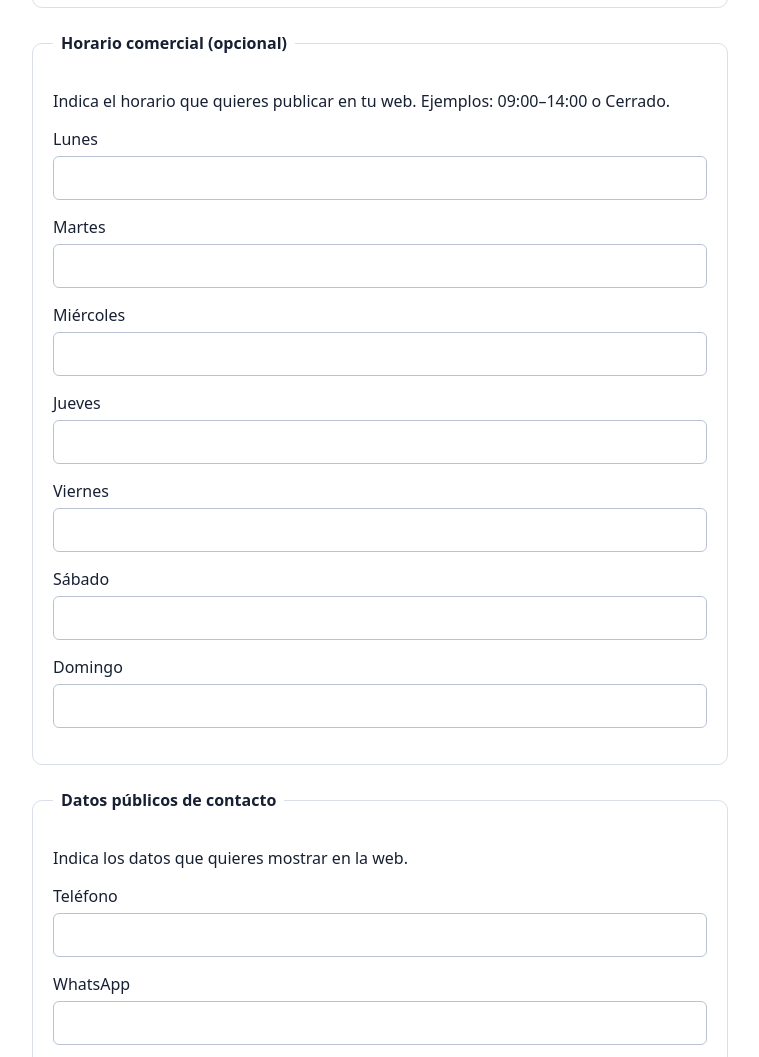
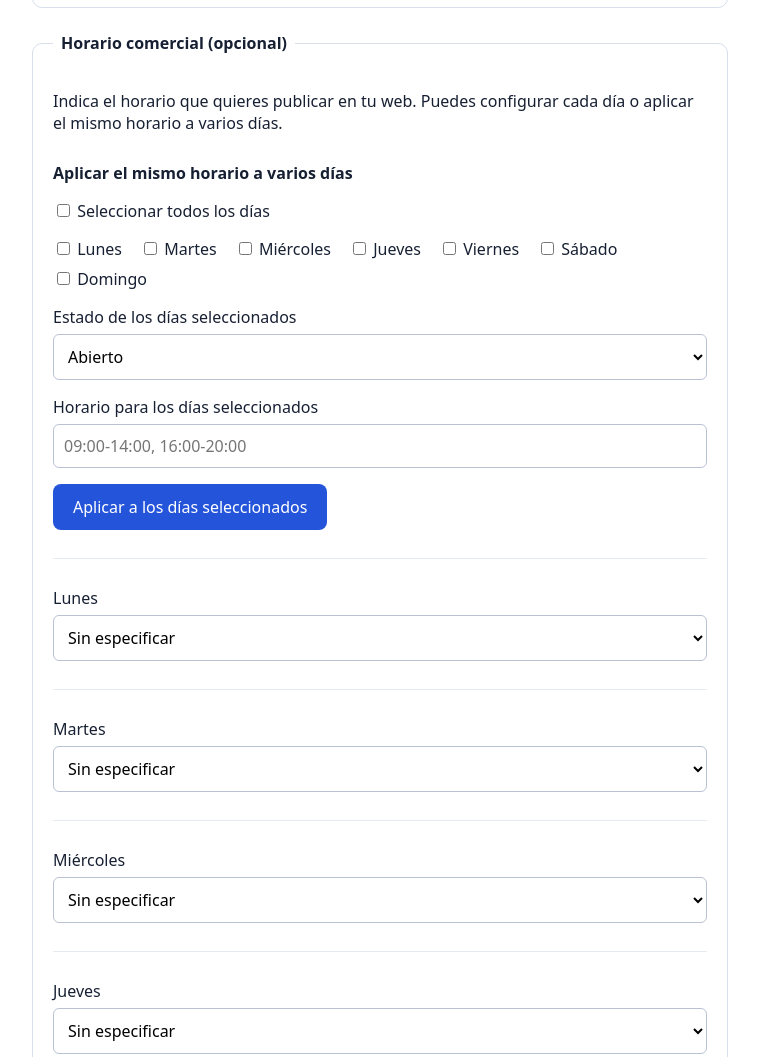
Before and after one commit to manumnzz/WebAgent, a plain HTML site: page src/intake/frontend/index.html in a window 1280 px wide. Shown: the part 843-1900 px from the top of the page, without its empty margins (260-1019 px from the left). Drawn offline with Linux system fonts and the light colour scheme.

Commit message:
Restore bulk weekday editing for business opening hours

```diff
--- a/src/intake/frontend/index.html
+++ b/src/intake/frontend/index.html
@@ -127,7 +127,28 @@
 
       <fieldset>
         <legend>Horario comercial (opcional)</legend>
-        <p>Indica el horario que quieres publicar en tu web. Ejemplos: 09:00–14:00 o Cerrado.</p>
+        <p>Indica el horario que quieres publicar en tu web. Puedes configurar cada día o aplicar el mismo horario a varios días.</p>
+
+        <div class="booking-day">
+          <strong>Aplicar el mismo horario a varios días</strong>
+          <label><input type="checkbox" id="all-opening-days"> Seleccionar todos los días</label>
+          <div id="bulk-opening-days" class="bulk-days"></div>
+          <label>
+            Estado de los días seleccionados
+            <select id="bulk-opening-mode">
+              <option value="open">Abierto</option>
+              <option value="closed">Cerrado</option>
+              <option value="unknown">Sin especificar</option>
+            </select>
+          </label>
+          <label id="bulk-opening-hours-label">
+            Horario para los días seleccionados
+            <input id="bulk-opening-hours" maxlength="120" placeholder="09:00-14:00, 16:00-20:00">
+          </label>
+          <button type="button" id="apply-opening-hours">Aplicar a los días seleccionados</button>
+          <p id="bulk-opening-status" role="status"></p>
+        </div>
+
         <div id="opening-hours"></div>
       </fieldset>
 
@@ -486,17 +507,106 @@
 
     const openingHoursFields = document.querySelector("#opening-hours");
 
-    for (const [weekday, name] of weekdays) {
+    const openingHoursRows = weekdays.map(([weekday, name]) => {
+      const row = document.createElement("div");
+      row.className = "booking-day";
+
       const label = document.createElement("label");
       label.textContent = name;
 
+      const select = document.createElement("select");
+      for (const [value, text] of [
+        ["unknown", "Sin especificar"],
+        ["closed", "Cerrado"],
+        ["open", "Abierto"]
+      ]) {
+        const option = document.createElement("option");
+        option.value = value;
+        option.textContent = text;
+        select.append(option);
+      }
+      label.append(select);
+
       const input = document.createElement("input");
-      input.name = `opening_hours_${weekday}`;
+      input.name = "opening_hours_" + weekday;
       input.maxLength = 120;
+      input.placeholder = "09:00-14:00, 16:00-20:00";
+      input.setAttribute("aria-label", "Horario comercial del " + name.toLowerCase());
 
-      label.append(input);
-      openingHoursFields.append(label);
-    }
+      function updateDay() {
+        if (select.value === "closed") {
+          input.value = "Cerrado";
+        } else if (select.value === "unknown" || input.value === "Cerrado") {
+          input.value = "";
+        }
+        input.hidden = select.value !== "open";
+      }
+
+      select.addEventListener("change", updateDay);
+      updateDay();
+      row.append(label, input);
+      openingHoursFields.append(row);
+
+      return { weekday, name, select, input };
+    });
+
+    const bulkOpeningDays = document.querySelector("#bulk-opening-days");
+    const bulkOpeningMode = document.querySelector("#bulk-opening-mode");
+    const bulkOpeningHours = document.querySelector("#bulk-opening-hours");
+    const bulkOpeningHoursLabel = document.querySelector("#bulk-opening-hours-label");
+    const bulkOpeningStatus = document.querySelector("#bulk-opening-status");
+    const allOpeningDays = document.querySelector("#all-opening-days");
+
+    const bulkOpeningCheckboxes = openingHoursRows.map(row => {
+      const label = document.createElement("label");
+      const checkbox = document.createElement("input");
+      checkbox.type = "checkbox";
+      checkbox.value = row.weekday;
+      label.append(checkbox, " " + row.name);
+      bulkOpeningDays.append(label);
+      checkbox.addEventListener("change", () => {
+        allOpeningDays.checked = bulkOpeningCheckboxes.every(item => item.checkbox.checked);
+      });
+      return { row, checkbox };
+    });
+
+    allOpeningDays.addEventListener("change", () => {
+      for (const { checkbox } of bulkOpeningCheckboxes) {
+        checkbox.checked = allOpeningDays.checked;
+      }
+    });
+
+    bulkOpeningMode.addEventListener("change", () => {
+      bulkOpeningHoursLabel.hidden = bulkOpeningMode.value !== "open";
+    });
+
+    document.querySelector("#apply-opening-hours")
+      .addEventListener("click", () => {
+        const selected = bulkOpeningCheckboxes
+          .filter(({ checkbox }) => checkbox.checked)
+          .map(({ row }) => row);
+
+        if (!selected.length) {
+          bulkOpeningStatus.textContent = "Selecciona al menos un día.";
+          return;
+        }
+
+        const mode = bulkOpeningMode.value;
+        const hours = bulkOpeningHours.value.trim();
+        if (mode === "open" && !hours) {
+          bulkOpeningStatus.textContent = "Escribe el horario de los días abiertos.";
+          return;
+        }
+
+        for (const row of selected) {
+          row.select.value = mode;
+          if (mode === "open") row.input.value = hours;
+          row.select.dispatchEvent(new Event("change"));
+        }
+        bulkOpeningStatus.textContent =
+          "Configuración aplicada a " + selected.length +
+          " día(s). Puedes ajustar cada día por separado.";
+      });
 
     const scheduleRows = weekdays.map(([weekday, name]) => {
       const row = document.createElement("div");
@@ -959,6 +1069,15 @@ form.addEventListener("submit", async event => {
 
     try {
       booking = collectBooking(data);
+      const missingOpeningHours = openingHoursRows
+        .filter(row => row.select.value === "open" && !row.input.value.trim())
+        .map(row => row.name);
+      if (missingOpeningHours.length) {
+        throw new Error(
+          "Indica el horario comercial de los días abiertos: " +
+          missingOpeningHours.join(", ")
+        );
+      }
     } catch (error) {
       result.textContent = error.message;
       return;
```
